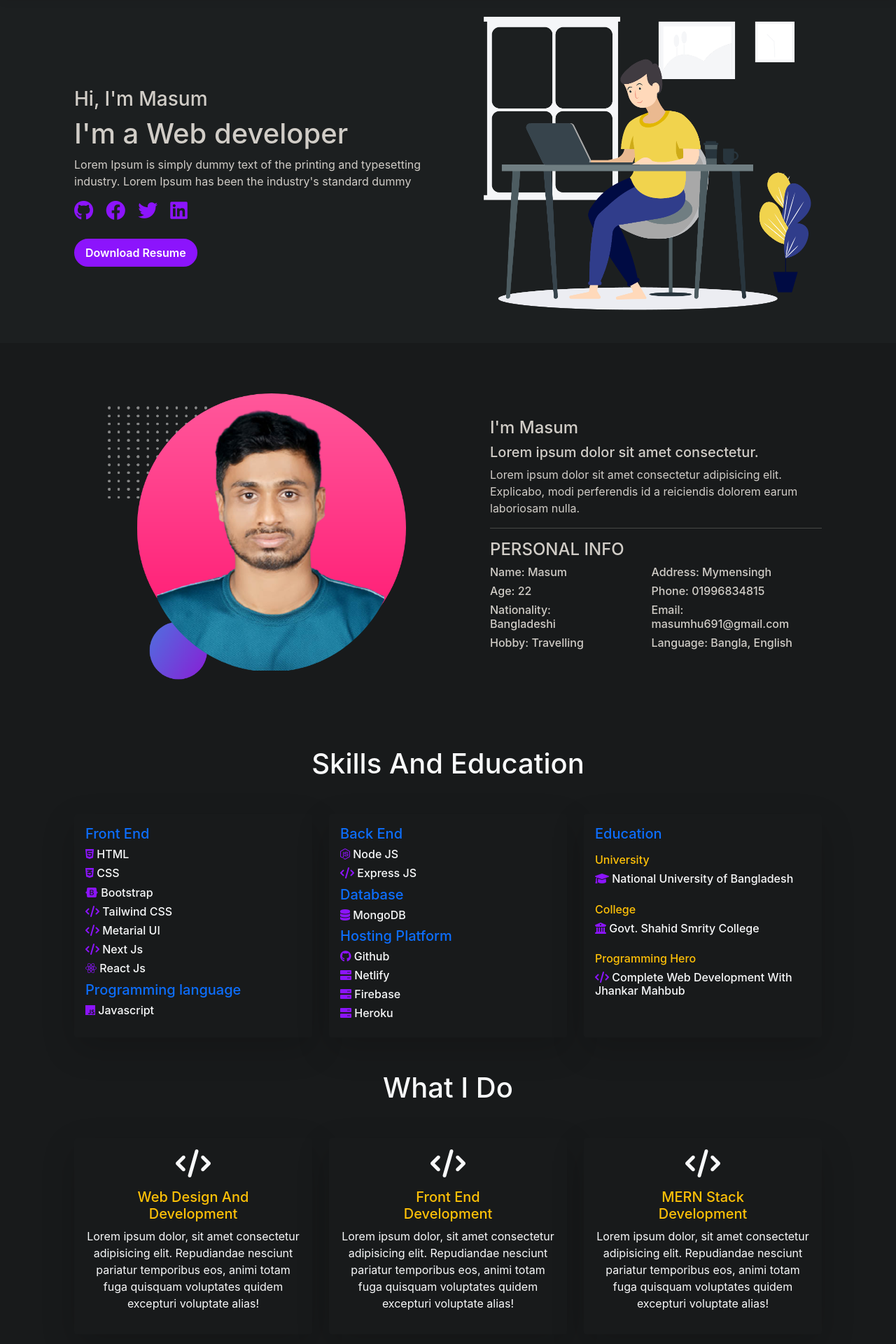
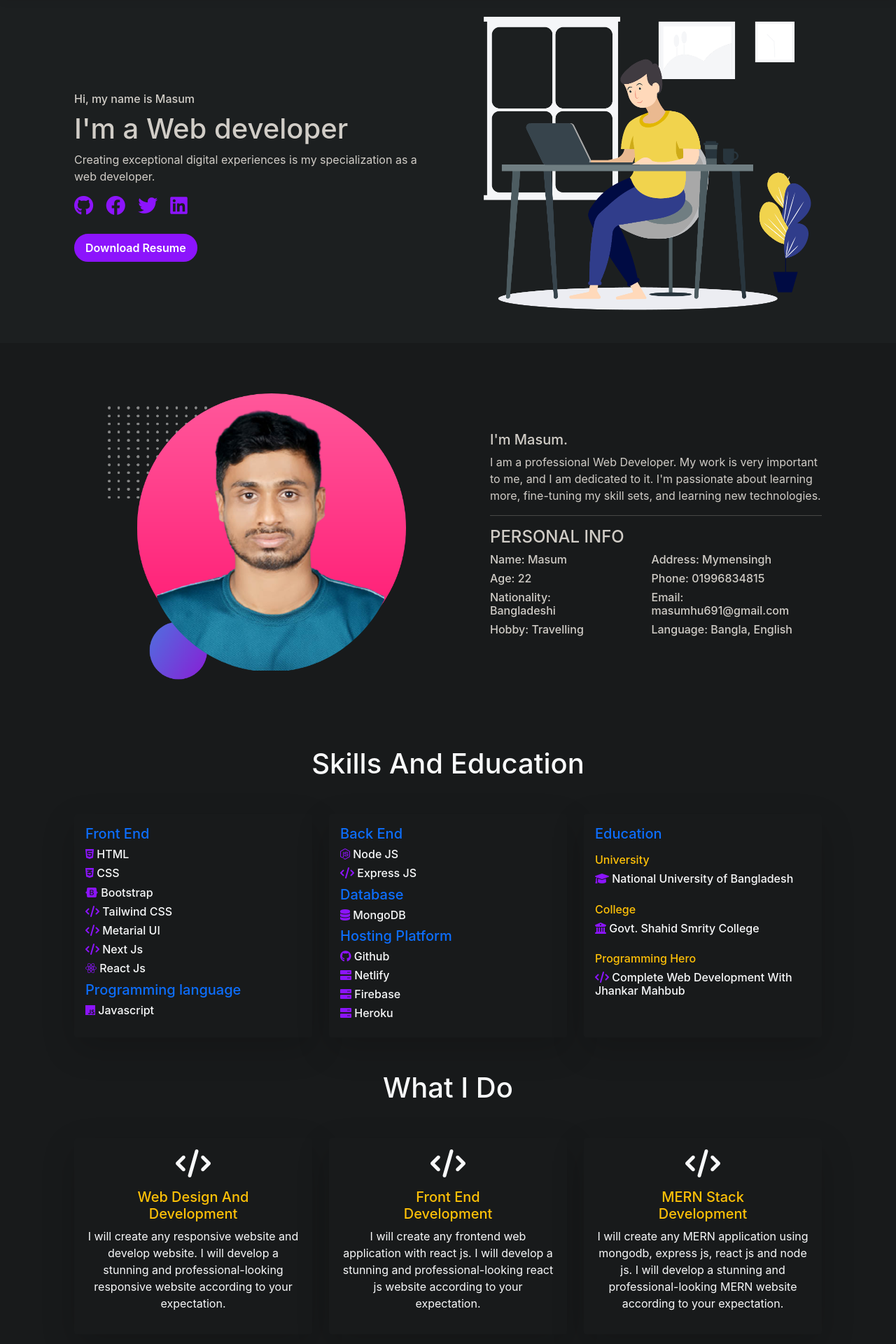
Before and after one commit to masum691/masum-portfolio, a React (Create React App) app: page / in a window 1280 px wide. Shown: the part 80-2000 px from the top of the page at 70% size. Built offline with nearby package versions, Linux system fonts and the light colour scheme; a web font is replaced by a local one.

Commit message:
navlink content and redirects

```diff
--- a/src/Pages/Home/About/About.js
+++ b/src/Pages/Home/About/About.js
@@ -11,9 +11,8 @@ const About = () => {
                 </div>
                 <div class="col">
                     <div className="ps-lg-5">
-                        <h4>I'm Masum</h4>
-                        <h5>Lorem ipsum dolor sit amet consectetur.</h5>
-                        <p>Lorem ipsum dolor sit amet consectetur adipisicing elit. Explicabo, modi perferendis id a reiciendis dolorem earum laboriosam nulla.</p>
+                        <h5>I'm Masum.</h5>
+                        <p>I am a professional Web Developer. My work is very important to me, and I am dedicated to it. I'm passionate about learning more, fine-tuning my skill sets, and learning new technologies.</p>
                         <hr />
                         <h4>PERSONAL INFO</h4>
                     </div>
--- a/src/Pages/Home/Banner/Banner.js
+++ b/src/Pages/Home/Banner/Banner.js
@@ -10,9 +10,9 @@ const Banner = () => {
         <div className="banner-container">
             <div class="row row-cols-1 row-cols-md-2 g-4 container mx-auto d-lg-flex align-items-center">
                 <div class="col">
-                    <h3>Hi, I'm Masum</h3>
+                    <h6>Hi, my name is Masum</h6>
                     <h1>I'm a Web developer</h1>
-                    <p>Lorem Ipsum is simply dummy text of the printing and typesetting industry. Lorem Ipsum has been the industry's standard dummy</p>
+                    <p>Creating exceptional digital experiences is my specialization as a web developer.</p>
                     <div className="font-awesome">
                         <i class="fab fa-github github"></i>
                         <i class="fab fa-facebook facebook"></i>
--- a/src/Pages/Home/Contact/Contact.css
+++ b/src/Pages/Home/Contact/Contact.css
@@ -14,7 +14,7 @@
     transition: .3s;
 }
 .fonts .git:hover, .fbook:hover, .linkd:hover, .twit:hover{
-    color: #080E2C;
+    color: #5222d6;
     cursor: pointer;
 }
 .icon{
@@ -29,6 +29,9 @@
 .skill-icon{
     color: #8C14FC;
 }
+.skill-icon:hover{
+    color: rgb(98, 0, 255);
+}
 .contact-form input, textarea{
     background-color: #1e2122;
     color: white;
--- a/src/Pages/Home/Contact/Contact.js
+++ b/src/Pages/Home/Contact/Contact.js
@@ -2,6 +2,9 @@ import React from 'react';
 import './Contact.css'
 
 const Contact = () => {
+    const handleSubmit = () => {
+        alert('Dynamic form is not ready yet. Please wait or email me.')
+    }
     return (
         <div id="contact">
             <div className="contact-container py-5">
@@ -40,7 +43,7 @@ const Contact = () => {
                             <textarea className="rounded w-100 border-0 shadow p-3" rows="6" placeholder="Your message" required></textarea>
                         </div>
                         <div class="col-12">
-                            <button type="submit" class=" btn submit-btn"><i class="fas fa-paper-plane"></i> Submit</button>
+                            <button onClick={handleSubmit} type="submit" class=" btn submit-btn"><i class="fas fa-paper-plane"></i> Submit</button>
                         </div>
                     </form>
                 </div>
--- a/src/Pages/Home/Services/Services.js
+++ b/src/Pages/Home/Services/Services.js
@@ -7,24 +7,24 @@ const Services = () => {
                 <h1 className="container mb-5 text-center text-light">What I Do</h1>
                 <div class="row row-cols-1 row-cols-md-3 g-4 container mx-auto">
                     <div class="col">
-                        <div class="card h-100  px-3 pt-3 border-0 shadow first-card shadow-lg text-light">
+                        <div class="card h-100  px-3 py-3 pt-3 border-0 shadow first-card shadow-lg text-light">
                             <i class="fas fa-code fs-1 text-center mb-3"></i>
                             <h5 className="text-primary text-center text-warning">Web Design And <br /> Development</h5>
-                            <p className="text-center">Lorem ipsum dolor, sit amet consectetur adipisicing elit. Repudiandae nesciunt pariatur temporibus eos, animi totam fuga quisquam voluptates quidem excepturi voluptate alias!</p>
+                            <p className="text-center">I will create any responsive website and develop website. I will develop a stunning and professional-looking responsive website according to your expectation.</p>
                         </div>
                     </div>
                     <div class="col">
                         <div class="card h-100  px-3 py-3 border-0 shadow-lg text-light second-card">
                         <i class="fas fa-code fs-1 text-center mb-3"></i>
                             <h5 className="text-primary text-center text-warning">Front End <br /> Development</h5>
-                            <p className="text-center">Lorem ipsum dolor, sit amet consectetur adipisicing elit. Repudiandae nesciunt pariatur temporibus eos, animi totam fuga quisquam voluptates quidem excepturi voluptate alias!</p>
+                            <p className="text-center"> I will create any frontend web application with react js. I will develop a stunning and professional-looking react js website according to your expectation.</p>
                         </div>
                     </div>
                     <div class="col">
-                        <div class="card h-100 px-3 pt-3 border-0 shadow-lg third-card text-light">
+                        <div class="card h-100 px-3 py-3 pt-3 border-0 shadow-lg third-card text-light">
                         <i class="fas fa-code fs-1 text-center mb-3"></i>
                             <h5 className="text-primary text-center text-warning">MERN Stack <br /> Development</h5>
-                            <p className="text-center">Lorem ipsum dolor, sit amet consectetur adipisicing elit. Repudiandae nesciunt pariatur temporibus eos, animi totam fuga quisquam voluptates quidem excepturi voluptate alias!</p>
+                            <p className="text-center">I will create any MERN application using mongodb, express js, react js and node js. I will develop a stunning and professional-looking MERN website according to your expectation.</p>
                         </div>
                     </div>
                 </div>
```
Also changed, not shown: 1 other file (tests, documents, lock files or other folders).
